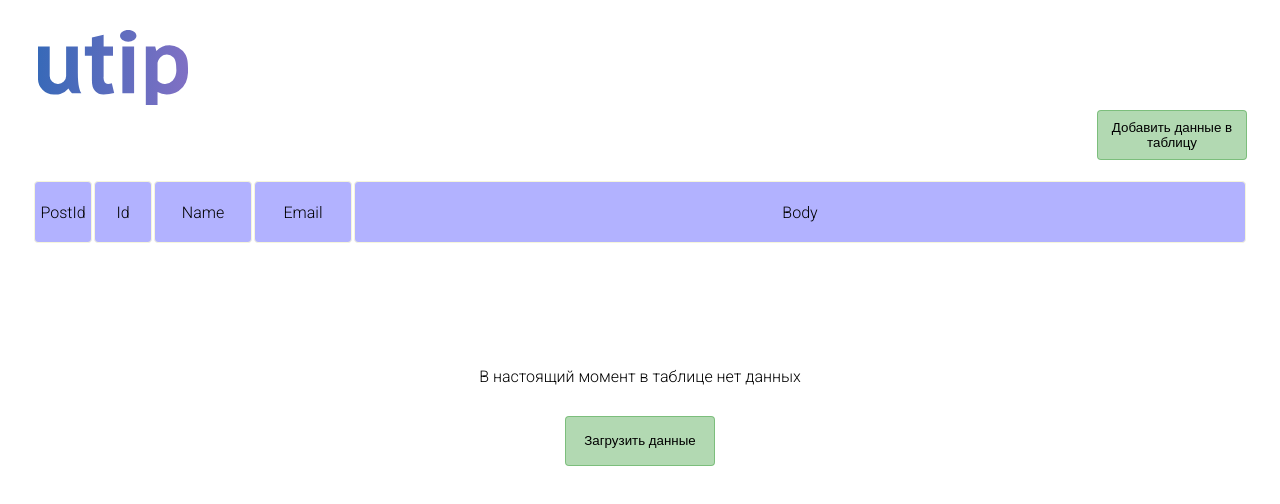
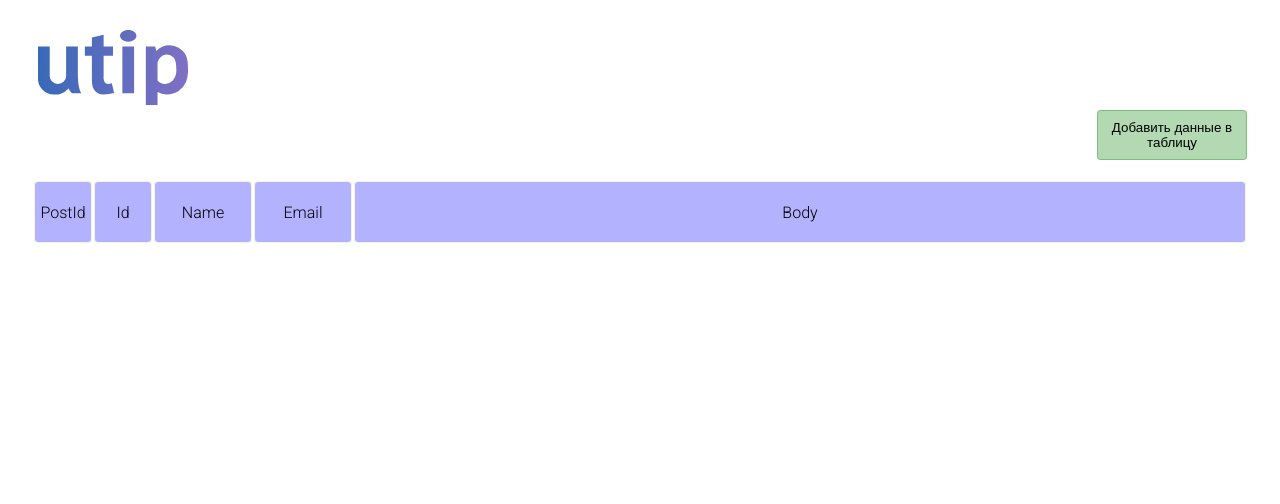
Before and after one commit to AnonymFromInternet/utip-technology, a React (Create React App) app: page / in a window 1280 px wide. Shown: the top 504 px of the page. Built offline with nearby package versions, Linux system fonts and the light colour scheme.

Commit message:
change root path

```diff
--- a/src/components/App.tsx
+++ b/src/components/App.tsx
@@ -16,7 +16,7 @@ function App() {
       <BrowserRouter>
         <Header />
         <Routes>
-          <Route path="/" element={<Table />}></Route>
+          <Route path="/utip-technology" element={<Table />}></Route>
           <Route path="addNewRow" element={<AddNewRow />}></Route>
         </Routes>
         <Paginator />
```
